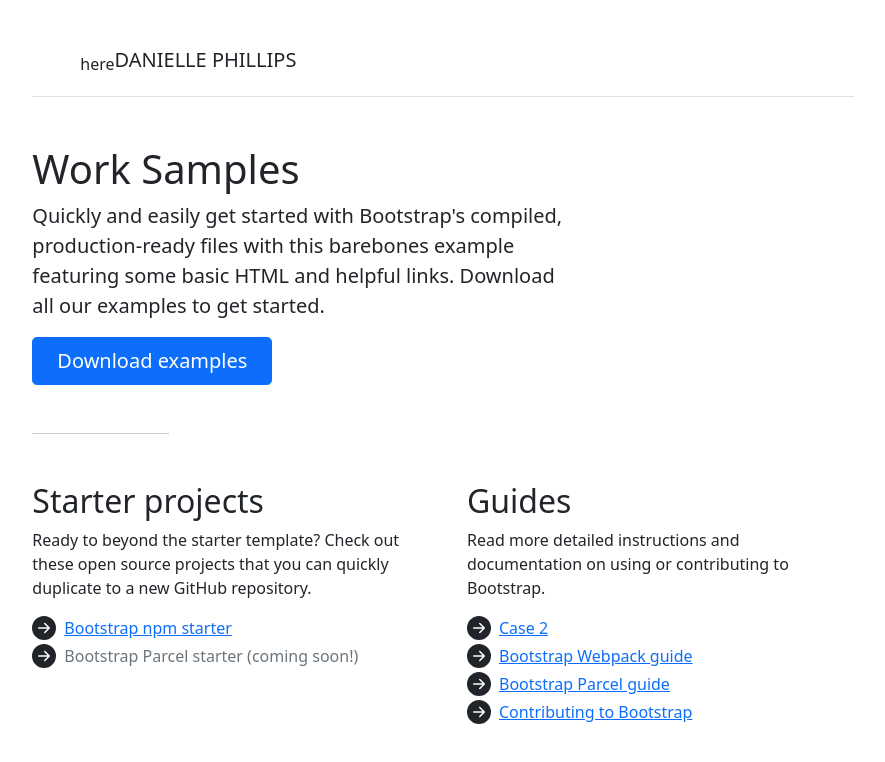
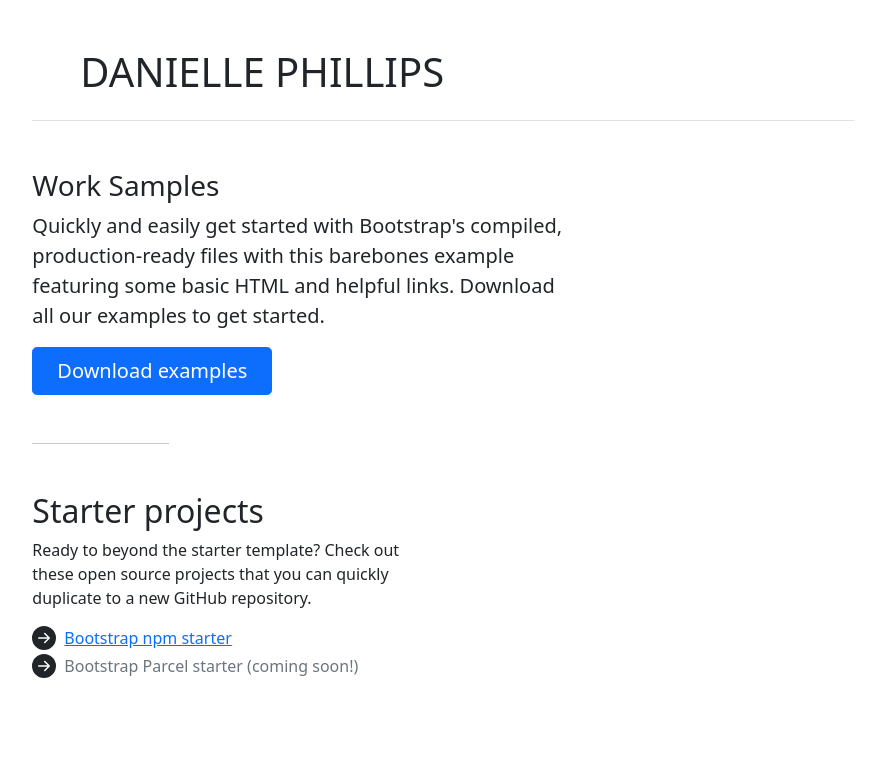
Before and after one commit to daniellephillips/UXR, a plain HTML site: page e5e9fa1ba31ecd1ae84f75caaa474f3a663f05f4/Lists/index.html in a window 1280 px wide. Shown: the whole page, without its empty margins (197-1082 px from the left). Drawn offline with nearby package versions, Linux system fonts and the light colour scheme.

Commit message:
Update index.html

```diff
--- a/e5e9fa1ba31ecd1ae84f75caaa474f3a663f05f4/Lists/index.html
+++ b/e5e9fa1ba31ecd1ae84f75caaa474f3a663f05f4/Lists/index.html
@@ -35,14 +35,14 @@
   <header class="d-flex align-items-center pb-3 mb-5 border-bottom">
     <a href="/" class="d-flex align-items-center text-dark text-decoration-none">
       <svg xmlns="http://www.w3.org/2000/svg" width="40" height="32" class="me-2" viewBox="0 0 118 94" role="img">
-        <title>Bootstrap</title> or <span>here</span>
+        <title>Bootstrap</title>
     </a>
 
-<h5 class="inline-block text-5xl xl:text-6xl font-bold text-gray-800 leading-snug">DANIELLE PHILLIPS</h5>
+<h1>DANIELLE PHILLIPS</h1>
  </header>
 
   <main>
-    <h1>Work Samples</h1>
+    <h3>Work Samples</h3>
     <p class="fs-5 col-md-8">Quickly and easily get started with Bootstrap's compiled, production-ready files with this barebones example featuring some basic HTML and helpful links. Download all our examples to get started.</p>
 
     <div class="mb-5">
@@ -61,7 +61,7 @@
         </ul>
       </div>
 
-      <div class="col-md-6">
+   <!--   <div class="col-md-6">
         <h2>Guides</h2>
         <p>Read more detailed instructions and documentation on using or contributing to Bootstrap.</p>
         <ul class="icon-list">
@@ -70,7 +70,7 @@
           <li><a href="../getting-started/parcel/">Bootstrap Parcel guide</a></li>
           <li><a href="../getting-started/build-tools/">Contributing to Bootstrap</a></li>
         </ul>
-      </div>
+      </div> -->
     </div>
   </main>
 </div>
```
